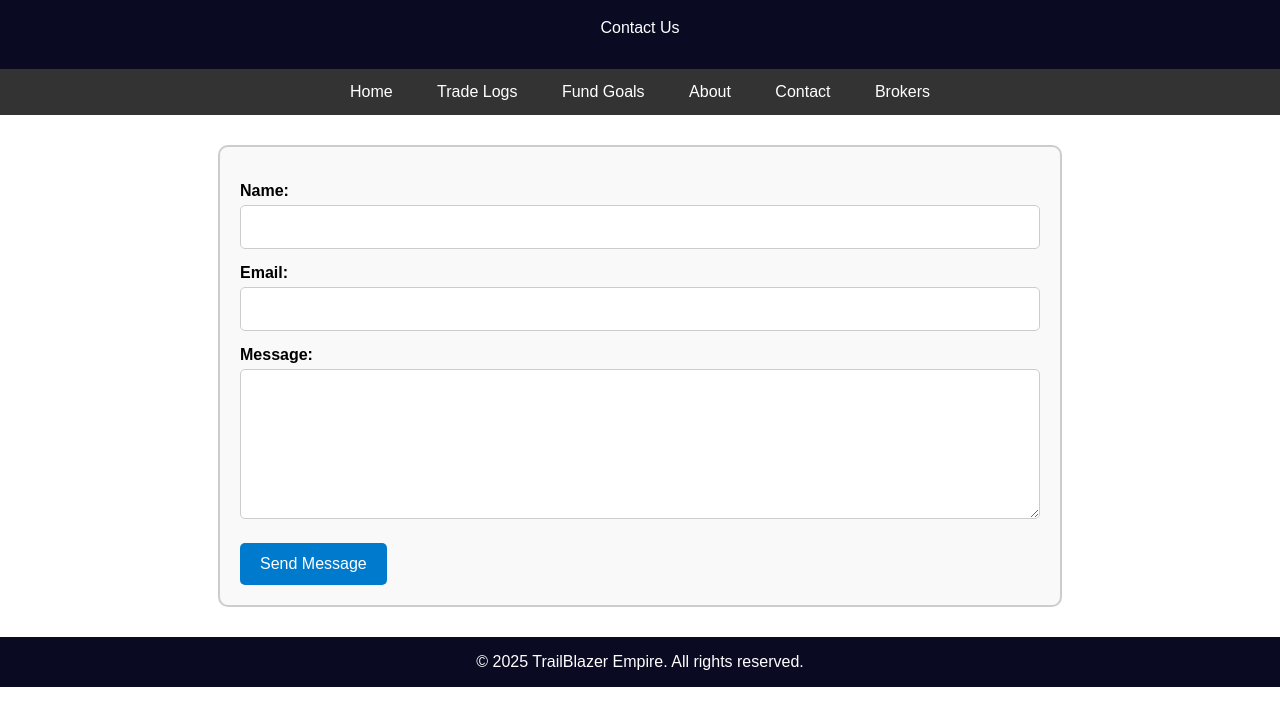
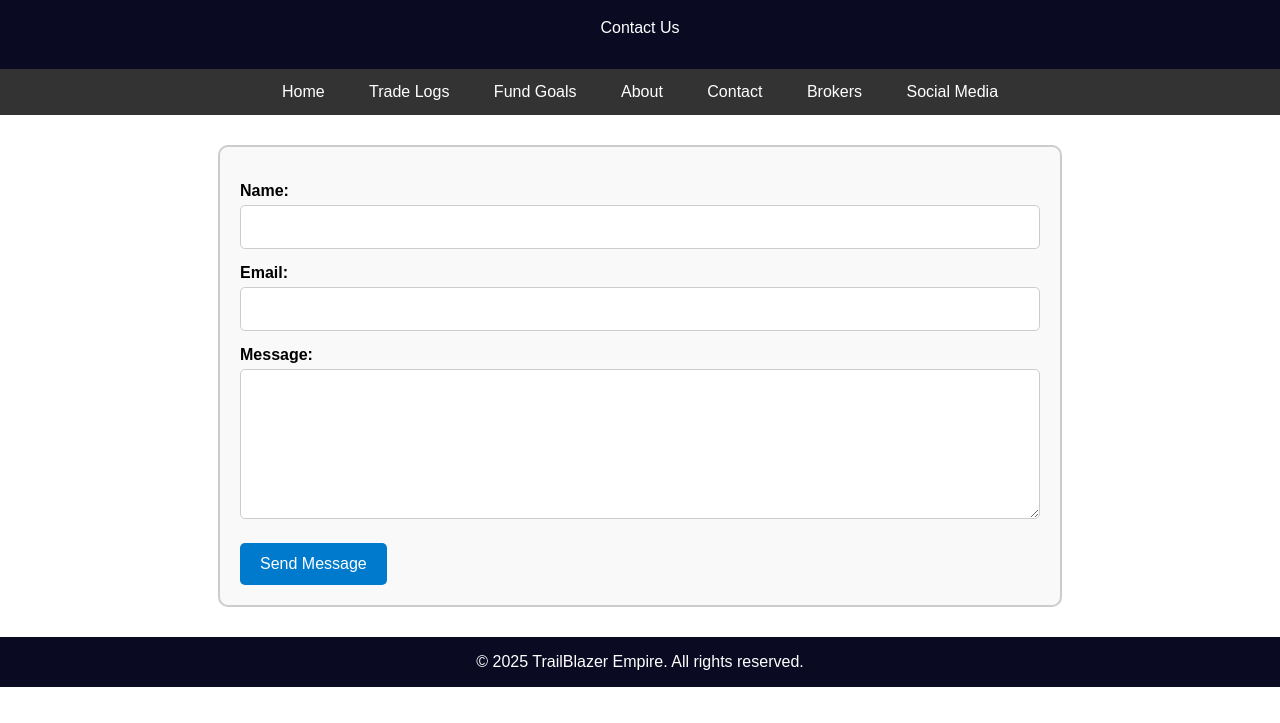
Before and after one commit to TrailBlaZerEmpire/CapitalCompass, a plain HTML site: page contact.html in a window 1280 px wide. Shown: the part 77-800 px from the top of the page. Drawn offline with Linux system fonts and the light colour scheme.

Commit message:
Update contact.html

```diff
--- a/contact.html
+++ b/contact.html
@@ -95,6 +95,7 @@
     <a href="about.html">About</a>
     <a href="contact.html">Contact</a>
     <a href="brokers.html">Brokers</a>
+    <a href="socialmedia.html">Social Media</a>
   </nav>
 
   <div class="content">
```
